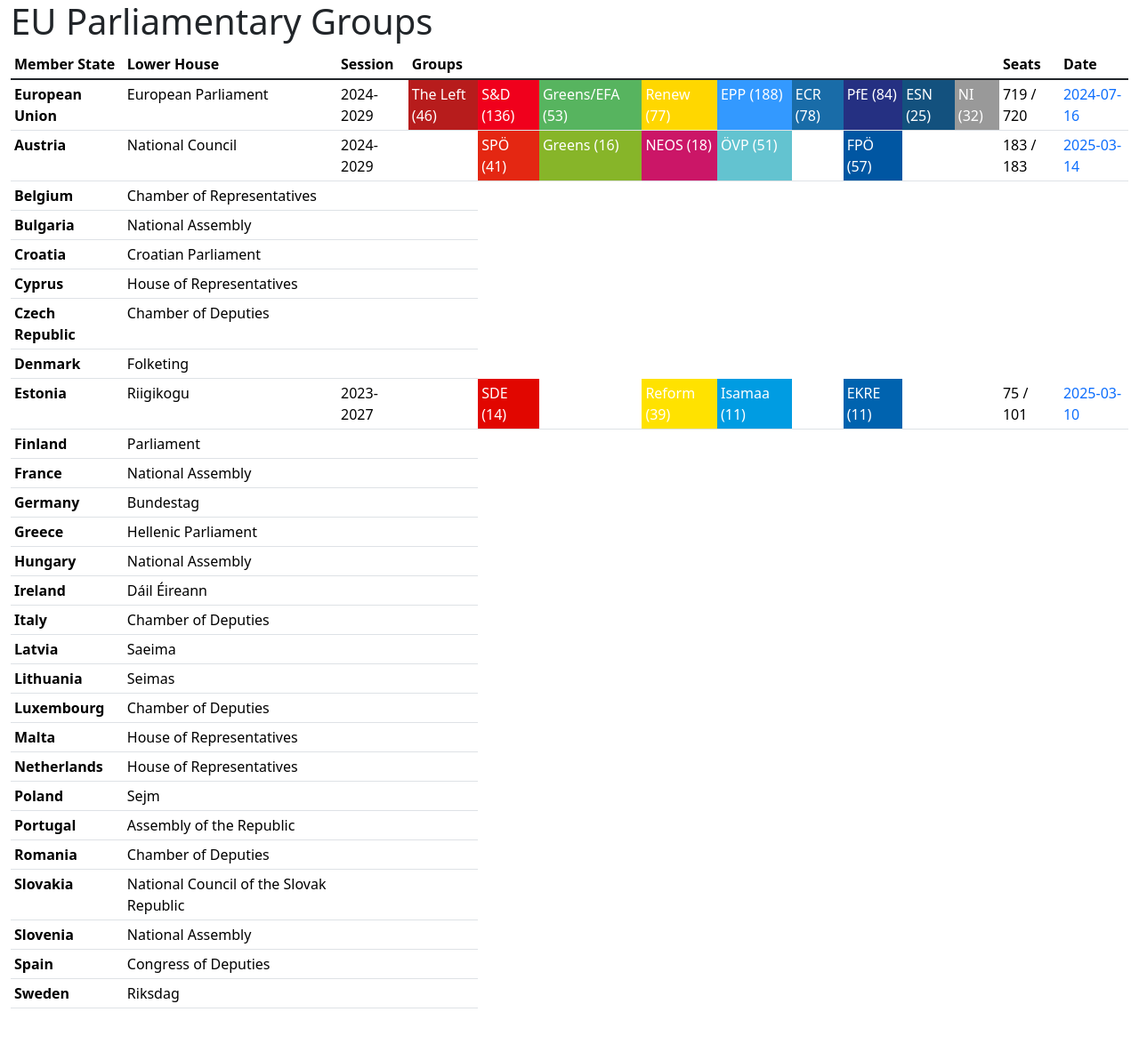
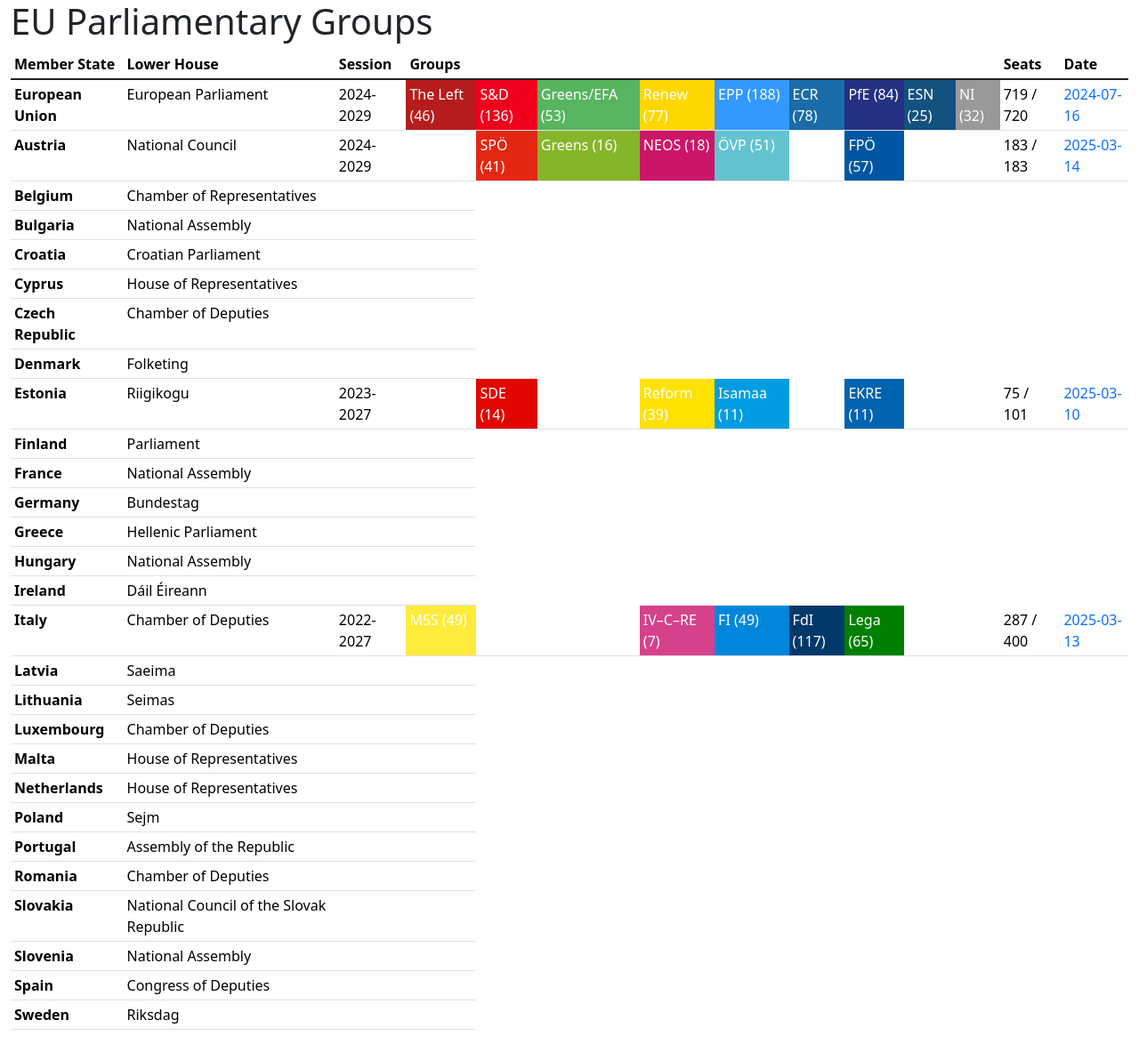
Before and after one commit to jeandecian/eu-parliamentary-groups, a Jekyll site: the page built from index.md, in a window 1280 px wide. Shown: the whole page at 89% size. Built offline with Jekyll 4.4.1, drawn with Linux system fonts in a browser that asks for light colours; before the commit the page ends 1150 px from its top, so only the background shows below that.

Commit message:
add Chamber of Deputies (Italy) data of 2025-03-13

```diff
--- a/_data/parliaments.yml
+++ b/_data/parliaments.yml
@@ -168,6 +168,47 @@
 
 - member-state: Italy
   lower-house: Chamber of Deputies
+  seats: 400
+  session: 2022-2027
+  groups:
+    - name: M5S
+      number-of-mps: 49
+      color: "#FFEB3B"
+
+    - name:
+      number-of-mps:
+      color:
+
+    - name:
+      number-of-mps:
+      color:
+
+    - name: IV–C–RE
+      number-of-mps: 7
+      color: "#D6418C"
+
+    - name: FI
+      number-of-mps: 49
+      color: "#0087DC"
+
+    - name: FdI
+      number-of-mps: 117
+      color: "#03386A"
+
+    - name: Lega
+      number-of-mps: 65
+      color: "#008000"
+
+    - name:
+      number-of-mps:
+      color:
+
+    - name:
+      number-of-mps:
+      color:
+
+  date: 2025-03-13
+  source-url: https://en.wikipedia.org/wiki/Chamber_of_Deputies_(Italy)
 
 - member-state: Latvia
   lower-house: Saeima
```
